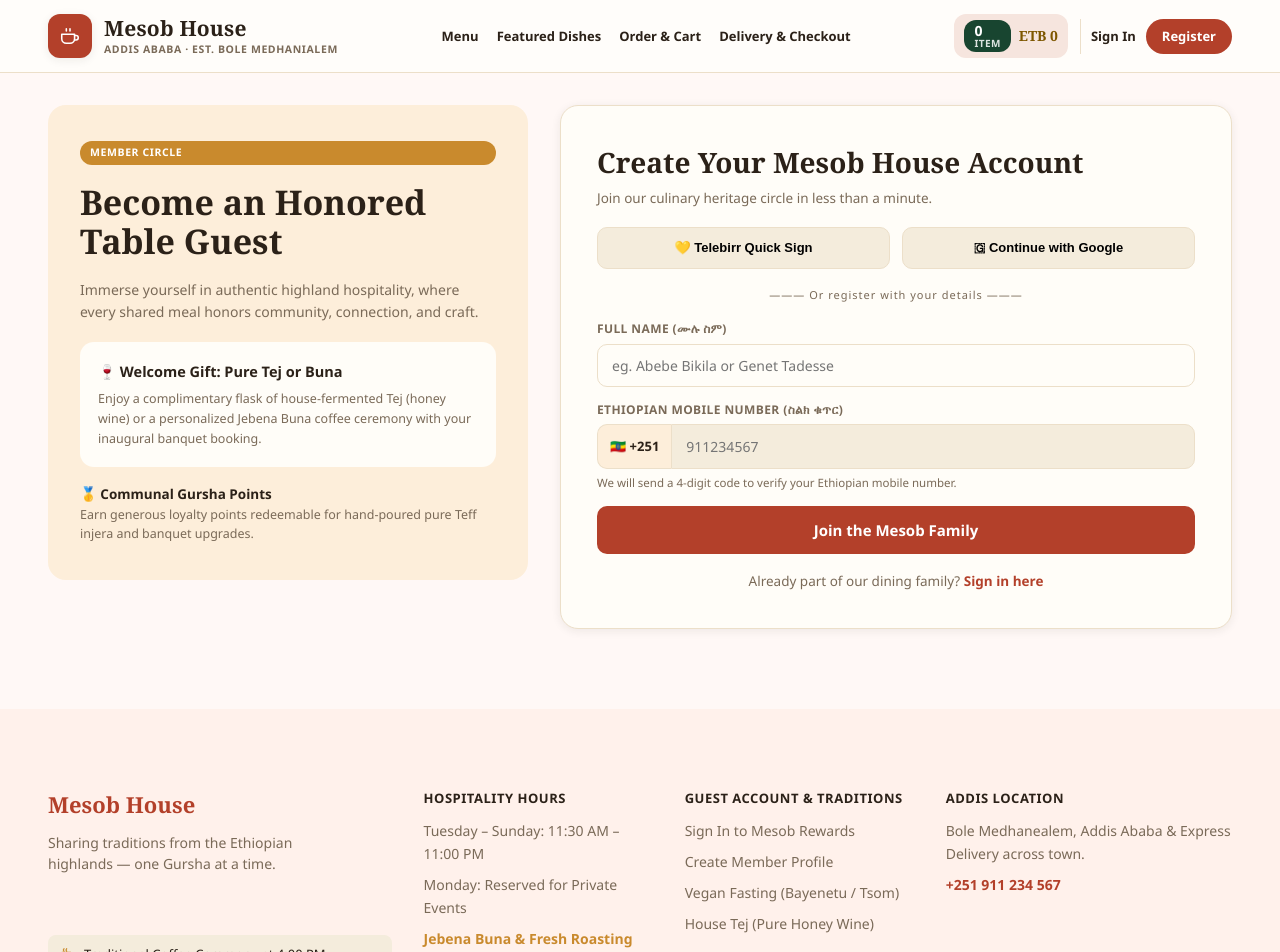
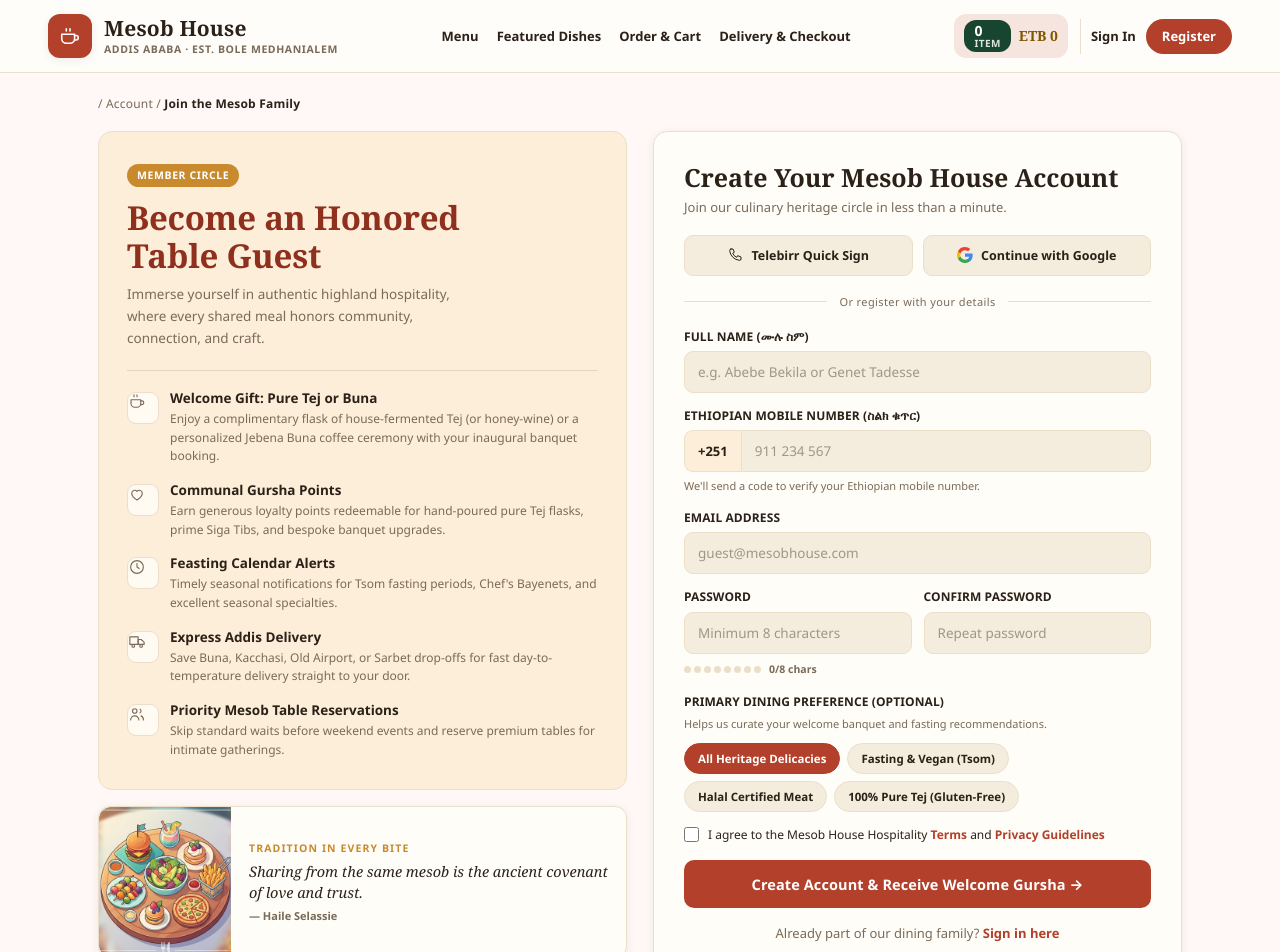
Before and after one commit to Mebtee/codeops-portfolio, a React (Vite) app in the folder MODULE-03/CapstoneProject/: page /signup in a window 1280 px wide. Shown: the top 952 px of the page. Built offline with nearby package versions, Linux system fonts and the light colour scheme.

Commit message:
recreate member registration page

```diff
--- a/MODULE-03/CapstoneProject/src/Component/Signup/Signup.css
+++ b/MODULE-03/CapstoneProject/src/Component/Signup/Signup.css
@@ -1,117 +1,253 @@
+/* Registration page — mirrors the supplied reference layout:
+   breadcrumb, two columns (peach aside / white form card), tradition card,
+   and the four-column footer shell inherited from the shared layout. */
+
 .signup-page {
-  max-width: 1248px;
+  max-width: 1140px;
   margin: 0 auto;
-  padding: 32px 32px 80px;
+  padding: 22px 28px 72px;
+}
+
+.crumbs {
+  font-size: 12px;
+  color: var(--muted);
+  letter-spacing: 0.2px;
+  margin-bottom: 18px;
+}
+.crumbs b {
+  color: var(--ink);
+  font-weight: 600;
 }
 
 .signup-grid {
   display: grid;
-  grid-template-columns: 1fr 1.4fr;
-  gap: 32px;
+  grid-template-columns: 1fr 1fr;
+  gap: 26px;
   align-items: start;
 }
+.signup-col-left {
+  display: flex;
+  flex-direction: column;
+  gap: 16px;
+}
 
+/* ---------- left: peach card ---------- */
 .signup-side {
   background: var(--peach);
-  border-radius: 18px;
-  padding: 36px 32px;
-  display: flex;
-  flex-direction: column;
-  gap: 18px;
+  border: 1px solid var(--line);
+  border-radius: 14px;
+  padding: 30px 28px;
 }
 .signup-side h1 {
-  font-size: 34px;
-  line-height: 1.15;
+  font-family: var(--serif);
+  font-size: 33px;
+  line-height: 1.14;
+  letter-spacing: -0.2px;
+  color: var(--red-dark);
+  margin: 12px 0 10px;
 }
 .side-copy {
   color: var(--muted);
-  font-size: 14px;
-  line-height: 1.6;
+  font-size: 13.5px;
+  line-height: 1.62;
+  max-width: 46ch;
 }
 
-.gift-card {
-  background: var(--card);
-  border-radius: 14px;
-  padding: 18px;
+.benefit-list {
+  list-style: none;
+  margin: 20px 0 0;
+  padding: 18px 0 0;
+  border-top: 1px solid rgba(43, 33, 24, 0.12);
+  display: flex;
+  flex-direction: column;
+  gap: 15px;
 }
-.gift-card b {
-  font-size: 14.5px;
+.benefit-list li {
+  display: flex;
+  align-items: flex-start;
+  gap: 11px;
 }
-.gift-card p {
+.benefit-icon {
+  display: inline-flex;
+  align-items: center;
+  justify-content: center;
+  width: 32px;
+  height: 32px;
+  flex-shrink: 0;
+  color: var(--red);
+  background: rgba(255, 253, 250, 0.75);
+  border: 1px solid var(--line);
+  border-radius: 9px;
+}
+.benefit-list b {
+  display: block;
+  font-size: 13.5px;
+  font-weight: 700;
+  color: var(--ink);
+  line-height: 1.35;
+}
+.benefit-list span {
+  display: block;
+  margin-top: 3px;
+  font-size: 12px;
+  line-height: 1.55;
   color: var(--muted);
-  font-size: 12.5px;
-  line-height: 1.6;
-  margin-top: 6px;
 }
 
-.perk-list {
-  list-style: none;
+/* ---------- left: horizontal tradition card ---------- */
+.tradition-card {
+  display: flex;
+  align-items: stretch;
+  gap: 0;
+  margin: 0;
+  padding: 0;
+  background: var(--card);
+  border: 1px solid var(--line);
+  border-radius: 12px;
+  overflow: hidden;
+  box-shadow: var(--shadow);
+}
+.tradition-card .img-box {
+  width: 132px;
+  flex-shrink: 0;
+}
+.tradition-card figcaption {
+  padding: 16px 18px;
   display: flex;
   flex-direction: column;
-  gap: 14px;
+  justify-content: center;
+  gap: 5px;
 }
-.perk-list li {
-  font-size: 13.5px;
+.tradition-label {
+  font-size: 10.5px;
+  font-weight: 800;
+  letter-spacing: 1.1px;
+  color: var(--gold);
 }
-.perk-list li span {
-  display: block;
+.tradition-card p {
+  font-family: var(--serif);
+  font-size: 14.5px;
+  line-height: 1.42;
+  font-style: italic;
+  color: var(--ink);
+}
+.tradition-card small {
+  font-size: 11px;
+  font-weight: 700;
   color: var(--muted);
-  font-size: 12.5px;
-  margin-top: 2px;
-  line-height: 1.5;
-}
-.proverb {
-  background: var(--peach);
-  border-left: 3px solid var(--red);
-  padding: 14px;
-  font-size: 13px;
-  color: var(--ink);
-  font-style: italic;
-}
-.proverb b {
-  color: var(--gold);
-  font-style: normal;
-  font-size: 11px;
 }
 
+/* ---------- right: white form card ---------- */
 .signup-card {
   background: var(--card);
   border: 1px solid var(--line);
-  border-radius: 18px;
-  padding: 36px;
+  border-radius: 14px;
+  padding: 30px 30px 28px;
   box-shadow: var(--shadow);
 }
 .signup-card h2 {
-  font-size: 28px;
+  font-family: var(--serif);
+  font-size: 25px;
+  line-height: 1.2;
+  color: var(--ink);
 }
 .auth-sub {
   color: var(--muted);
-  font-size: 13.5px;
+  font-size: 13px;
   margin: 6px 0 18px;
 }
 
 .social-row {
   display: grid;
   grid-template-columns: 1fr 1fr;
-  gap: 12px;
+  gap: 10px;
 }
 .social-btn {
+  display: inline-flex;
+  align-items: center;
+  justify-content: center;
+  gap: 8px;
   border: 1px solid var(--line);
   background: var(--cream-2);
-  border-radius: 10px;
-  padding: 12px;
+  border-radius: 9px;
+  padding: 11px 10px;
+  font-family: var(--sans);
+  font-size: 12.5px;
   font-weight: 700;
-  font-size: 13px;
+  color: var(--ink);
+  cursor: pointer;
+  transition: background 0.18s ease;
 }
 .social-btn:hover {
   background: var(--peach);
 }
+
 .divider {
-  text-align: center;
+  display: flex;
+  align-items: center;
+  gap: 12px;
+  margin: 18px 0;
   color: var(--muted);
   font-size: 11px;
-  letter-spacing: 1px;
-  margin: 18px 0;
+  letter-spacing: 0.4px;
+}
+.divider::before,
+.divider::after {
+  content: '';
+  flex: 1;
+  height: 1px;
+  background: var(--line);
+}
+
+.field {
+  display: flex;
+  flex-direction: column;
+  gap: 6px;
+  margin-bottom: 14px;
+}
+.field label {
+  font-size: 12px;
+  font-weight: 700;
+  color: var(--ink);
+  letter-spacing: 0.1px;
+}
+.field input {
+  width: 100%;
+  border: 1px solid var(--line);
+  background: var(--cream-2);
+  border-radius: 9px;
+  padding: 11px 13px;
+  font-family: var(--sans);
+  font-size: 13.5px;
+  color: var(--ink);
+  outline: none;
+  transition: border-color 0.18s ease;
+}
+.field input::placeholder {
+  color: rgba(43, 33, 24, 0.42);
+}
+.field input:focus {
+  border-color: var(--red);
+}
+.field .two {
+  display: grid;
+  grid-template-columns: 1fr 1fr;
+  gap: 12px;
+}
+.two {
+  display: grid;
+  grid-template-columns: 1fr 1fr;
+  gap: 12px;
+}
+
+.helper {
+  font-size: 11px;
+  color: var(--muted);
+  line-height: 1.5;
+}
+.err {
+  font-size: 11px;
+  color: #a4243b;
 }
 
 .phone-wrap {
@@ -119,61 +255,142 @@
   align-items: stretch;
 }
 .phone-wrap .prefix {
+  display: flex;
+  align-items: center;
+  padding: 0 13px;
+  font-size: 13px;
+  font-weight: 700;
+  color: var(--ink);
   background: var(--peach);
   border: 1px solid var(--line);
   border-right: none;
-  border-radius: 10px 0 0 10px;
-  padding: 12px;
-  font-size: 13px;
-  font-weight: 700;
+  border-radius: 9px 0 0 9px;
+}
+.phone-wrap input {
+  border-radius: 0 9px 9px 0;
+}
+
+.char-meter {
   display: flex;
   align-items: center;
+  gap: 8px;
+  margin: -6px 0 16px;
 }
-.phone-wrap input {
-  border-radius: 0 10px 10px 0;
-  flex: 1;
+.meter-dots {
+  display: inline-flex;
+  gap: 3px;
+}
+.meter-dots i {
+  width: 7px;
+  height: 7px;
+  border-radius: 50%;
+  background: var(--line);
+  transition: background 0.18s ease;
+}
+.meter-dots i.on {
+  background: var(--gold);
+}
+.meter-dots.is-met i.on {
+  background: var(--green);
+}
+.char-meter small {
+  font-size: 10.5px;
+  color: var(--muted);
+  font-weight: 600;
+}
+
+.pref-chips {
+  display: flex;
+  flex-wrap: wrap;
+  gap: 7px;
+  margin-top: 4px;
+}
+.chip {
+  font-family: var(--sans);
+  font-size: 11.5px;
+  font-weight: 600;
+  color: var(--ink);
+  background: var(--cream-2);
   border: 1px solid var(--line);
-  background: var(--cream-2);
-  padding: 12px 14px;
-  outline: none;
+  border-radius: 999px;
+  padding: 7px 13px;
+  cursor: pointer;
+  transition:
+    background 0.18s ease,
+    color 0.18s ease,
+    border-color 0.18s ease;
 }
-.hint {
-  font-size: 11.5px;
-  color: var(--muted);
+.chip:hover {
+  border-color: var(--red);
 }
+.chip.active {
+  background: var(--red);
+  border-color: var(--red);
+  color: #fff;
+}
+
+.terms-row {
+  display: flex;
+  align-items: flex-start;
+  gap: 9px;
+  margin: 4px 0 16px;
+  font-size: 12px;
+  line-height: 1.5;
+  color: var(--ink);
+  cursor: pointer;
+}
+.terms-row input {
+  width: 15px;
+  height: 15px;
+  margin-top: 1px;
+  accent-color: var(--red);
+  flex-shrink: 0;
+}
+.terms-link {
+  color: var(--red);
+  font-weight: 600;
+  text-decoration: underline;
+}
+
 .auth-submit {
   width: 100%;
   padding: 14px;
-  font-size: 15px;
+  font-size: 14.5px;
+  letter-spacing: 0.1px;
 }
 .auth-switch {
   text-align: center;
-  margin-top: 18px;
-  font-size: 13.5px;
+  margin-top: 16px;
+  font-size: 13px;
   color: var(--muted);
 }
 .auth-switch a {
   color: var(--red);
+  font-weight: 700;
 }
 .welcome-msg {
-  background: var(--peach);
-  border-radius: 12px;
-  padding: 18px;
-  text-align: center;
-  font-weight: 600;
-  color: var(--green);
   display: flex;
   flex-direction: column;
+  align-items: center;
   gap: 10px;
-  align-items: center;
+  padding: 30px 20px;
+  text-align: center;
+  background: var(--peach);
+  border: 1px solid var(--line);
+  border-radius: 12px;
+  color: var(--ink);
+}
+.welcome-msg b {
+  font-family: var(--serif);
+  font-size: 20px;
+  color: var(--red-dark);
 }
 .joined-next {
-  font-weight: 400;
   font-size: 13px;
   color: var(--muted);
-  line-height: 1.6;
 }
 
+/* ---------- responsive ---------- */
 @media (max-width: 900px) {
   .signup-grid {
     grid-template-columns: 1fr;
@@ -182,7 +399,7 @@
     grid-template-columns: 1fr;
   }
   .signup-page {
-    padding: 20px 16px 56px;
+    padding: 20px 20px 56px;
   }
   .signup-side,
   .signup-card {
@@ -192,31 +409,37 @@
     font-size: 27px;
   }
   .signup-card h2 {
-    font-size: 23px;
+    font-size: 22px;
   }
 }
 
-@media (max-width: 480px) {
+@media (max-width: 560px) {
   .signup-page {
-    padding: 16px 12px 40px;
+    padding: 16px 14px 44px;
   }
   .signup-grid {
     gap: 18px;
   }
+  .two {
+    grid-template-columns: 1fr;
+  }
+  .tradition-card {
+    flex-direction: column;
+  }
+  .tradition-card .img-box {
+    width: 100%;
+    min-height: 150px !important;
+  }
   .phone-wrap {
     flex-wrap: wrap;
   }
-  .phone-wrap .prefix,
-  .phone-wrap input {
-    border-radius: 10px;
-  }
   .phone-wrap .prefix {
     border-right: 1px solid var(--line);
-    width: 100%;
+    border-radius: 9px 9px 0 0;
     justify-content: center;
-    border-radius: 10px 10px 0 0;
+    padding: 10px 13px;
   }
   .phone-wrap input {
-    border-radius: 0 0 10px 10px;
+    border-radius: 0 0 9px 9px;
   }
 }
--- a/MODULE-03/CapstoneProject/src/Component/Signup/Signup.jsx
+++ b/MODULE-03/CapstoneProject/src/Component/Signup/Signup.jsx
@@ -4,64 +4,154 @@
 import { zodResolver } from '@hookform/resolvers/zod';
 import { z } from 'zod';
 import './Signup.css';
+import ImgBox from '../UI/ImgBox';
+import {
+  CoffeeIcon,
+  HeartIcon,
+  ClockIcon,
+  TruckIcon,
+  GatherIcon,
+  PhoneIcon,
+  GoogleIcon,
+} from '../UI/icons';
 import { useAuthStore } from '../../store/useAuthStore';
 
-const schema = z.object({
-  name: z.string().trim().min(2, 'Please enter your full name'),
+const BENEFITS = [
+  {
+    Icon: CoffeeIcon,
+    title: 'Welcome Gift: Pure Tej or Buna',
+    body: 'Enjoy a complimentary flask of house-fermented Tej (or honey-wine) or a personalized Jebena Buna coffee ceremony with your inaugural banquet booking.',
+  },
+  {
+    Icon: HeartIcon,
+    title: 'Communal Gursha Points',
+    body: 'Earn generous loyalty points redeemable for hand-poured pure Tej flasks, prime Siga Tibs, and bespoke banquet upgrades.',
+  },
+  {
+    Icon: ClockIcon,
+    title: 'Feasting Calendar Alerts',
+    body: "Timely seasonal notifications for Tsom fasting periods, Chef's Bayenets, and excellent seasonal specialties.",
+  },
+  {
+    Icon: TruckIcon,
+    title: 'Express Addis Delivery',
+    body: 'Save Buna, Kacchasi, Old Airport, or Sarbet drop-offs for fast day-to-temperature delivery straight to your door.',
+  },
+  {
+    Icon: GatherIcon,
+    title: 'Priority Mesob Table Reservations',
+    body: 'Skip standard waits before weekend events and reserve premium tables for intimate gatherings.',
+  },
+];
+
+const PREFERENCES = [
+  'All Heritage Delicacies',
+  'Fasting & Vegan (Tsom)',
+  'Halal Certified Meat',
+  '100% Pure Tej (Gluten-Free)',
+];
+
+const schema = z
+  .object({
+    name: z.string().trim().min(3, 'Please enter your full name'),
     phone: z
       .string()
-    .regex(/^\d{9}$/, 'Enter a 9-digit Ethiopian mobile number (e.g. 911234567)'),
+      .regex(/^[\d\s]{9,14}$/, 'Enter a 9-digit mobile number (e.g., 911 234 567)'),
+    email: z.string().email('Enter a valid email address'),
+    password: z.string().min(8, 'Minimum 8 characters'),
+    confirm: z.string(),
+    pref: z.string(),
+    terms: z.boolean().refine((value) => value, 'You must agree to the Hospitality Terms'),
+  })
+  .refine((data) => data.confirm === data.password, {
+    path: ['confirm'],
+    message: 'Passwords do not match',
   });
 
-export default function Signup() {
+function Signup() {
   const login = useAuthStore((state) => state.login);
-  const [joined, setJoined] = useState(null);
-
+  const [done, setDone] = useState(false);
   const {
     register,
     handleSubmit,
-    formState: { errors, isSubmitting },
+    setValue,
+    watch,
+    formState: { errors },
   } = useForm({
     resolver: zodResolver(schema),
-    defaultValues: { name: '', phone: '' },
+    defaultValues: {
+      name: '',
+      phone: '',
+      email: '',
+      password: '',
+      confirm: '',
+      pref: PREFERENCES[0],
+      terms: false,
+    },
   });
 
-  const onSubmit = async (data) => {
-    login({ name: data.name.trim(), phone: data.phone });
-    await new Promise((resolve) => setTimeout(resolve, 700));
-    setJoined({ name: data.name.trim(), phone: data.phone });
+  const pref = watch('pref');
+  const password = watch('password') || '';
+
+  const onSubmit = (data) => {
+    login({
+      name: data.name,
+      phone: data.phone.replace(/\s/g, ''),
+      email: data.email,
+    });
+    setDone(true);
   };
 
   return (
     <main className="signup-page">
+      <p className="crumbs">
+        / Account / <b>Join the Mesob Family</b>
+      </p>
+
       <div className="signup-grid">
+        <div className="signup-col-left">
           <aside className="signup-side">
             <span className="badge gold">MEMBER CIRCLE</span>
-          <h1>Become an Honored Table Guest</h1>
+            <h1>
+              Become an Honored
+              <br />
+              Table Guest
+            </h1>
             <p className="side-copy">
               Immerse yourself in authentic highland hospitality, where every
               shared meal honors community, connection, and craft.
             </p>
 
-          <div className="gift-card">
-            <b>🍷 Welcome Gift: Pure Tej or Buna</b>
-            <p>
-              Enjoy a complimentary flask of house-fermented Tej (honey wine)
-              or a personalized Jebena Buna coffee ceremony with your inaugural
-              banquet booking.
-            </p>
+            <ul className="benefit-list">
+              {BENEFITS.map(({ Icon, title, body }) => (
+                <li key={title}>
+                  <span className="benefit-icon">
+                    <Icon size={18} />
+                  </span>
+                  <div>
+                    <b>{title}</b>
+                    <span>{body}</span>
                   </div>
-
-          <ul className="perk-list">
-            <li>
-              <b>🥇 Communal Gursha Points</b>
-              <span>
-                Earn generous loyalty points redeemable for hand-poured pure
-                Teff injera and banquet upgrades.
-              </span>
                 </li>
+              ))}
             </ul>
           </aside>
+
+          <figure className="tradition-card">
+            <ImgBox
+              label="Ethiopian food shared on a mesob"
+              style={{ minHeight: 150, borderRadius: '12px 0 0 12px' }}
+            />
+            <figcaption>
+              <span className="tradition-label">TRADITION IN EVERY BITE</span>
+              <p>
+                Sharing from the same mesob is the ancient covenant of love and
+                trust.
+              </p>
+              <small>— Haile Selassie</small>
+            </figcaption>
+          </figure>
+        </div>
 
         <section className="signup-card">
           <h2>Create Your Mesob House Account</h2>
@@ -71,76 +161,160 @@
 
           <div className="social-row">
             <button type="button" className="social-btn">
-              💛 Telebirr Quick Sign
+              <PhoneIcon size={16} /> Telebirr Quick Sign
             </button>
             <button type="button" className="social-btn">
-              🇬 Continue with Google
+              <GoogleIcon size={16} /> Continue with Google
             </button>
           </div>
 
-          <p className="divider">——— Or register with your details ———</p>
+          <p className="divider">
+            <span>Or register with your details</span>
+          </p>
 
-          {joined ? (
+          {done ? (
             <div className="welcome-msg">
-              <p>🎉 Account created! Welcome to the table, {joined.name}.</p>
+              <b>Welcome to the table.</b>
               <p className="joined-next">
-                We sent a 4-digit code to +251 {joined.phone}. Enter it to
-                finish verifying your number.
+                Your Mesob House membership is ready.
               </p>
-              <Link to="/menu" className="btn-ghost">
-                Explore the Menu
+              <Link to="/menu" className="btn-red">
+                Continue to the menu
               </Link>
             </div>
           ) : (
             <form onSubmit={handleSubmit(onSubmit)} noValidate>
               <div className="field">
-                <label htmlFor="join-name">Full Name (ሙሉ ስም)</label>
+                <label htmlFor="signup-name">Full Name (ሙሉ ስም)</label>
                 <input
-                  id="join-name"
+                  id="signup-name"
                   {...register('name')}
-                  placeholder="eg. Abebe Bikila or Genet Tadesse"
+                  placeholder="e.g. Abebe Bekila or Genet Tadesse"
                 />
                 {errors.name && <span className="err">{errors.name.message}</span>}
               </div>
 
               <div className="field">
-                <label htmlFor="join-phone">
+                <label htmlFor="signup-phone">
                   Ethiopian Mobile Number (ስልክ ቁጥር)
                 </label>
                 <div className="phone-wrap">
-                  <span className="prefix">🇪🇹 +251</span>
+                  <span className="prefix">+251</span>
                   <input
-                    id="join-phone"
-                    inputMode="numeric"
-                    maxLength={9}
+                    id="signup-phone"
+                    inputMode="tel"
                     {...register('phone')}
-                    placeholder="911234567"
+                    placeholder="911 234 567"
                   />
                 </div>
-                {errors.phone && (
-                  <span className="err">{errors.phone.message}</span>
-                )}
-                <small className="hint">
-                  We will send a 4-digit code to verify your Ethiopian mobile
-                  number.
+                <small className="helper">
+                  We'll send a code to verify your Ethiopian mobile number.
                 </small>
+                {errors.phone && <span className="err">{errors.phone.message}</span>}
               </div>
 
+              <div className="field">
+                <label htmlFor="signup-email">Email Address</label>
+                <input
+                  id="signup-email"
+                  type="email"
+                  {...register('email')}
+                  placeholder="guest@mesobhouse.com"
+                />
+                {errors.email && <span className="err">{errors.email.message}</span>}
+              </div>
+
+              <div className="two">
+                <div className="field">
+                  <label htmlFor="signup-password">Password</label>
+                  <input
+                    id="signup-password"
+                    type="password"
+                    {...register('password')}
+                    placeholder="Minimum 8 characters"
+                  />
+                  {errors.password && (
+                    <span className="err">{errors.password.message}</span>
+                  )}
+                </div>
+                <div className="field">
+                  <label htmlFor="signup-confirm">Confirm Password</label>
+                  <input
+                    id="signup-confirm"
+                    type="password"
+                    {...register('confirm')}
+                    placeholder="Repeat password"
+                  />
+                  {errors.confirm && (
+                    <span className="err">{errors.confirm.message}</span>
+                  )}
+                </div>
+              </div>
+              <div className="char-meter" aria-live="polite">
+                <span className={password.length >= 8 ? 'meter-dots is-met' : 'meter-dots'}>
+                  {Array.from({ length: 8 }).map((_, i) => (
+                    <i key={i} className={i < password.length ? 'on' : ''} />
+                  ))}
+                </span>
+                <small>{password.length >= 8 ? '8 chars' : `${password.length}/8 chars`}</small>
+              </div>
+
+              <div className="field">
+                <label>Primary Dining Preference (Optional)</label>
+                <small className="helper">
+                  Helps us curate your welcome banquet and fasting
+                  recommendations.
+                </small>
+                <div className="pref-chips">
+                  {PREFERENCES.map((item) => (
                     <button
-                className="btn-red auth-submit"
-                type="submit"
-                disabled={isSubmitting}
+                      type="button"
+                      key={item}
+                      className={pref === item ? 'chip active' : 'chip'}
+                      aria-pressed={pref === item}
+                      onClick={() => setValue('pref', item)}
                     >
-                {isSubmitting ? 'Creating Account...' : 'Join the Mesob Family'}
+                      {item}
+                    </button>
+                  ))}
+                </div>
+              </div>
+
+              <label className="terms-row">
+                <input type="checkbox" {...register('terms')} />
+                <span>
+                  I agree to the Mesob House Hospitality{' '}
+                  <Link to="/signup" className="terms-link">
+                    Terms
+                  </Link>{' '}
+                  and{' '}
+                  <Link to="/signup" className="terms-link">
+                    Privacy Guidelines
+                  </Link>
+                </span>
+              </label>
+              {errors.terms && (
+                <span className="err" style={{ display: 'block', marginBottom: 8 }}>
+                  {errors.terms.message}
+                </span>
+              )}
+
+              <button className="btn-red auth-submit" type="submit">
+                Create Account &amp; Receive Welcome Gursha →
               </button>
             </form>
           )}
 
           <p className="auth-switch">
-            Already part of our dining family? <Link to="/login"><b>Sign in here</b></Link>
+            Already part of our dining family?{' '}
+            <Link to="/login">
+              <b>Sign in here</b>
+            </Link>
           </p>
         </section>
       </div>
     </main>
   );
 }
+
+export default Signup;
```
Lines whose indentation alone changed are shown as unchanged.
